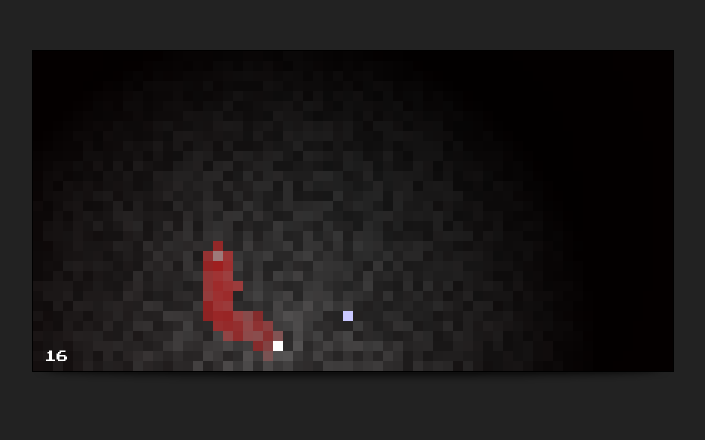
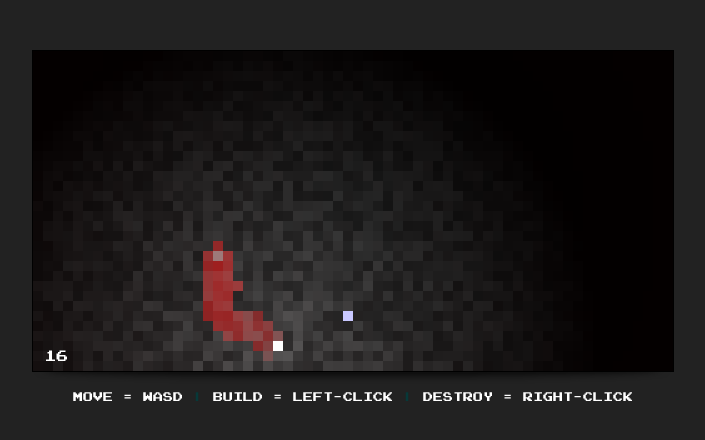
Before and after one commit to Phildo/pasiphae, a plain HTML site: page index.html in a window 1280 px wide. Shown: the whole page, without its empty margins (288-993 px from the left). Drawn offline with Linux system fonts and the light colour scheme.

Commit message:
added instructions

```diff
--- a/index.html
+++ b/index.html
@@ -578,7 +578,11 @@ window.addEventListener('load',doit,false);
 </script>
 </head>
 <body style="height:100%; overflow:hidden; background-color:#222222;" oncontextmenu="return false"> <!-- Stops scrolling -->
-  <div id='stage_container' style="display:block; margin:50px auto; height:320px; width:640px;"  ></div>
-  </div>
+<div id='stage_container' style="display:block; margin:50px auto 20px auto; height:320px; width:640px;"  ></div>
+<div id='instructions' style="display:block; margin:0px auto; text-align:center; color:#FFFFFF; font-size:10px;">
+move = wasd <span style="color:#073939;">|</span>
+build = left-click <span style="color:#073939;">|</span>
+destroy = right-click
+</div>
 </body>
 </html>
```
